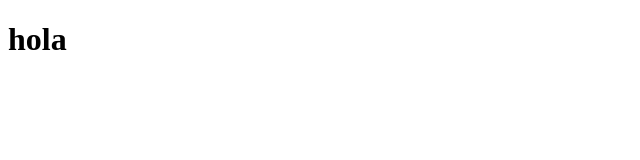
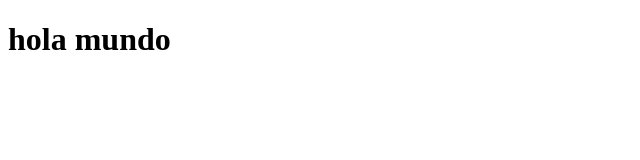
Before and after one commit to y0n4th4n/git-practica, a plain HTML site: page index.html in a window 1280 px wide. Shown: the whole page, without its empty margins (0-640 px from the left). Drawn offline with Linux system fonts and the light colour scheme.

Commit message:
agregar modi

```diff
--- a/index.html
+++ b/index.html
@@ -7,7 +7,7 @@
 </head>
 
 <body>
-    <h1>hola</h1>
+    <h1>hola mundo</h1>
     <script src="app.js"></script>
 
 </body>
```
